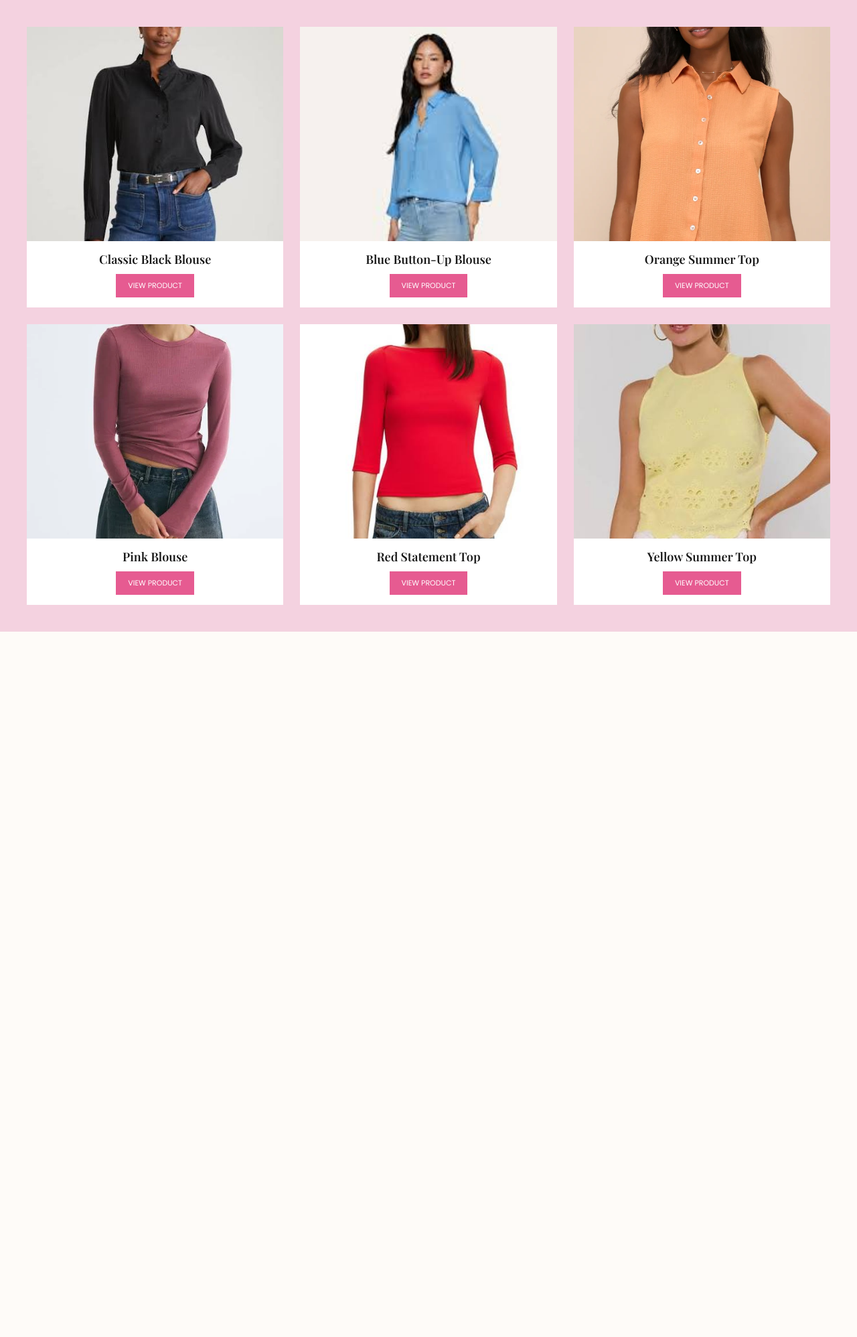
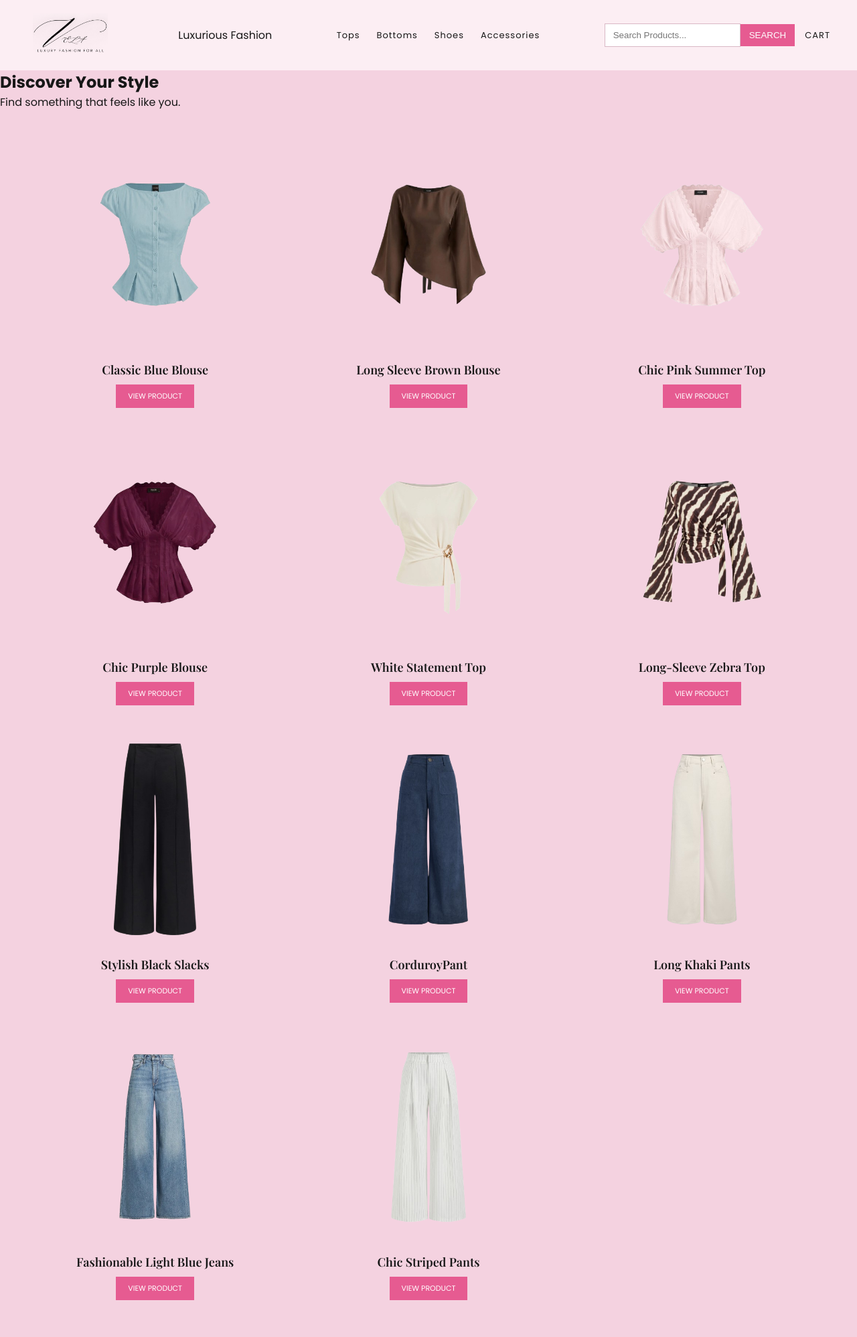
Before and after one commit to natalievmedrano/Exam2ProjectRepo, a Node server app: page /shop in a window 1280 px wide. Shown: the whole page at 67% size. Before the commit the page ends 943 px from the top, so only its background shows below. Run offline with Node 20, Linux system fonts and the light colour scheme.

Commit message:
Added new photos for top and bottom, made bg transparent and updated CSS for images. Index.js was also updated for the pants section, and shhop.ejs was updated for when user clicks either 'pants' or 'tops'

```diff
--- a/public/css/style.css
+++ b/public/css/style.css
@@ -259,13 +259,15 @@ body {
 
 .product-card {
     text-align: center;
-    background-color: white;
+    background-color: transparent;
 }
 
 .product-image {
     width: 100%;
     height: 320px;
-    object-fit: cover;
+    object-fit: contain;
+    display: block;
+    background-color: transparent;
 }
 
 .product-info {
--- a/routes/index.js
+++ b/routes/index.js
@@ -10,12 +10,21 @@ const siteCategories = ['tops', 'bottoms', 'shoes', 'accessories'];
 
 // Custom product names
 const productNames = {
-    'black blouse.jpg': 'Classic Black Blouse',
-    'blue blouse.jpg': 'Blue Button-Up Blouse',
-    'orange.webp': 'Orange Summer Top',
-    'pink blouse.webp': 'Pink Blouse',
-    'red top.jpg': 'Red Statement Top',
-    'yellow top.jpg': 'Yellow Summer Top'
+
+    //tops
+    'blueTop.png': 'Classic Blue Blouse',
+    'brownTop.png': 'Long Sleeve Brown Blouse',
+    'pinkTop.png': 'Chic Pink Summer Top',
+    'purpleTop.png': 'Chic Purple Blouse',
+    'whiteTop.png': 'White Statement Top',
+    'zebraTop.png': 'Long-Sleeve Zebra Top',
+
+    //pants
+    'khakiPant.png': 'Long Khaki Pants',
+    'blackPant.png': 'Stylish Black Slacks',
+    'corduroy.png': 'Beautiful Corduroy Pants',
+    'lightBluePant.png': 'Fashionable Light Blue Jeans',
+    'stripedPant.png': 'Chic Striped Pants'
 };
 
 // Product collection
--- a/views/pages/shop.ejs
+++ b/views/pages/shop.ejs
@@ -1,5 +1,36 @@
 
+<!DOCTYPE html>
+<html lang="en">
+<head>
+    <meta charset="UTF-8">
+    <meta name="viewport" content="width=device-width, initial-scale=1.0">
+    <title>Shop | VELA</title>
     <link rel="stylesheet" href="/css/style.css">
+</head>
+<body>
+
+    <%- include('../partials/header') %>
+
+    <main class="shop-page">
+
+        <section class="shop-heading">
+
+
+            <% if (selectedCategory === 'bottoms') { %>
+                <h1>Our Pants Collection</h1>
+                <p>Find the perfect pant for your elegant outfits.</p>
+
+            <% } else if (selectedCategory === 'tops') { %>
+                <h1>Our Tops Collection</h1>
+                <p>Discover your next favorite tops.</p>
+
+            <% } else {
+            %>
+                <h1>Discover Your Style</h1>
+                <p>Find something that feels like you.</p>
+            <% } %>
+        </section>
+
         <section class="product-grid">
 
             <% products.forEach(product => { %>
@@ -13,15 +44,11 @@
                     >
 
                     <div class="product-info">
-
                         <h3><%= product.name %></h3>
-
-
 
                         <a href="/product/<%= product.id %>" class="view-product">
                             VIEW PRODUCT
                         </a>
-
                     </div>
 
                 </article>
@@ -29,3 +56,10 @@
             <% }); %>
 
         </section>
+
+    </main>
+
+    <%- include('../partials/footer') %>
+
+</body>
+</html>
```
Also changed, not shown: public/images/bottoms/blackPant.png (added), public/images/bottoms/corduroyPant.png (added), public/images/bottoms/khakiPant.png (added), public/images/bottoms/lightBluePant.png (added), public/images/bottoms/stripedPant.png (added), public/images/tops/black blouse.jpg (deleted), public/images/tops/blue blouse.jpg (deleted), public/images/tops/blueTop.png (added), public/images/tops/brownTop.png (added), public/images/tops/orange.webp (deleted), public/images/tops/pink blouse.webp (deleted), public/images/tops/pinkTop.png (added), public/images/tops/purpleTop.png (added), public/images/tops/red top.jpg (deleted), 3 more files. Lines whose indentation alone changed are shown as unchanged.
